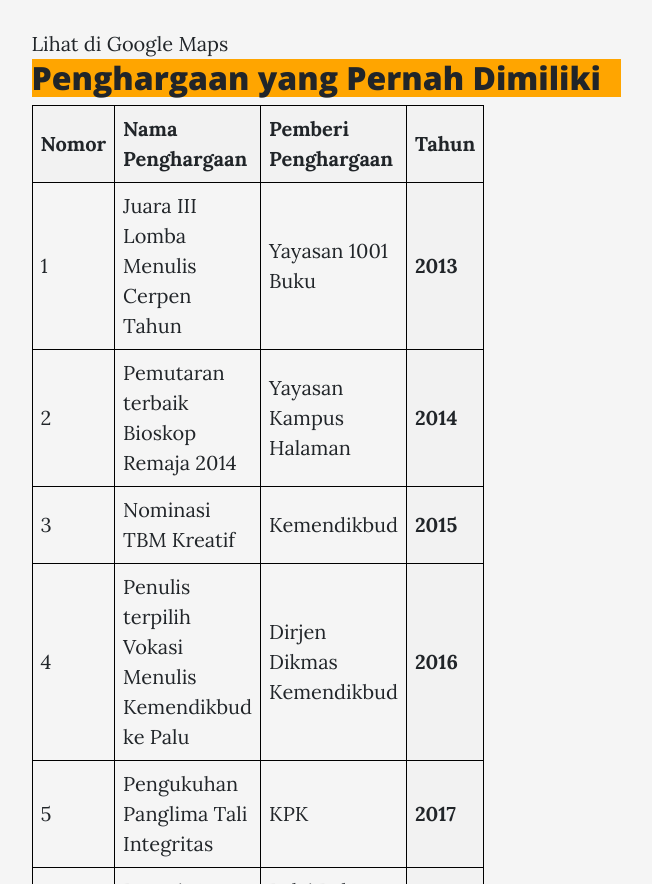
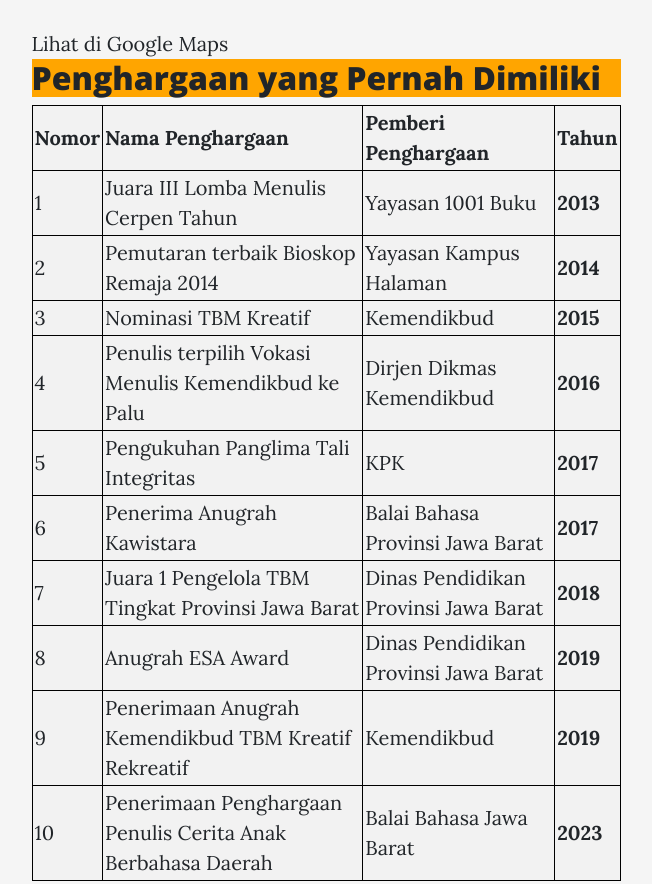
Before and after one commit to Lilio26/tbmbinakreasimuda.com, a plain HTML site: page post.html in a window 1280 px wide. Shown: the part 2860-3744 px from the top of the page, without its empty margins (314-966 px from the left). Drawn offline with nearby package versions, Linux system fonts and the light colour scheme.

Commit message:
Update post.html
Signed-off-by: Lilio26 <164483121+Lilio26@users.noreply.github.com>

```diff
--- a/post.html
+++ b/post.html
@@ -89,14 +89,15 @@
                             <div>
                              <style>
                                 table {
-                                      width:20%;
-
+                                    background-color: #f2f2f2;
+                                  width: 200;
                                   border-collapse: collapse;
                                 }
                                 th, td {
+                                    background-color: #f2f2f2;
                                   border: 1px solid black;
-                                      padding: 8px;
-                                      text-align: left;
+                                  padding: 2px;
+                                  text-align:left;
                                 }
                                 th {
                                   background-color: #f2f2f2;
```
Lines whose indentation alone changed are shown as unchanged.
